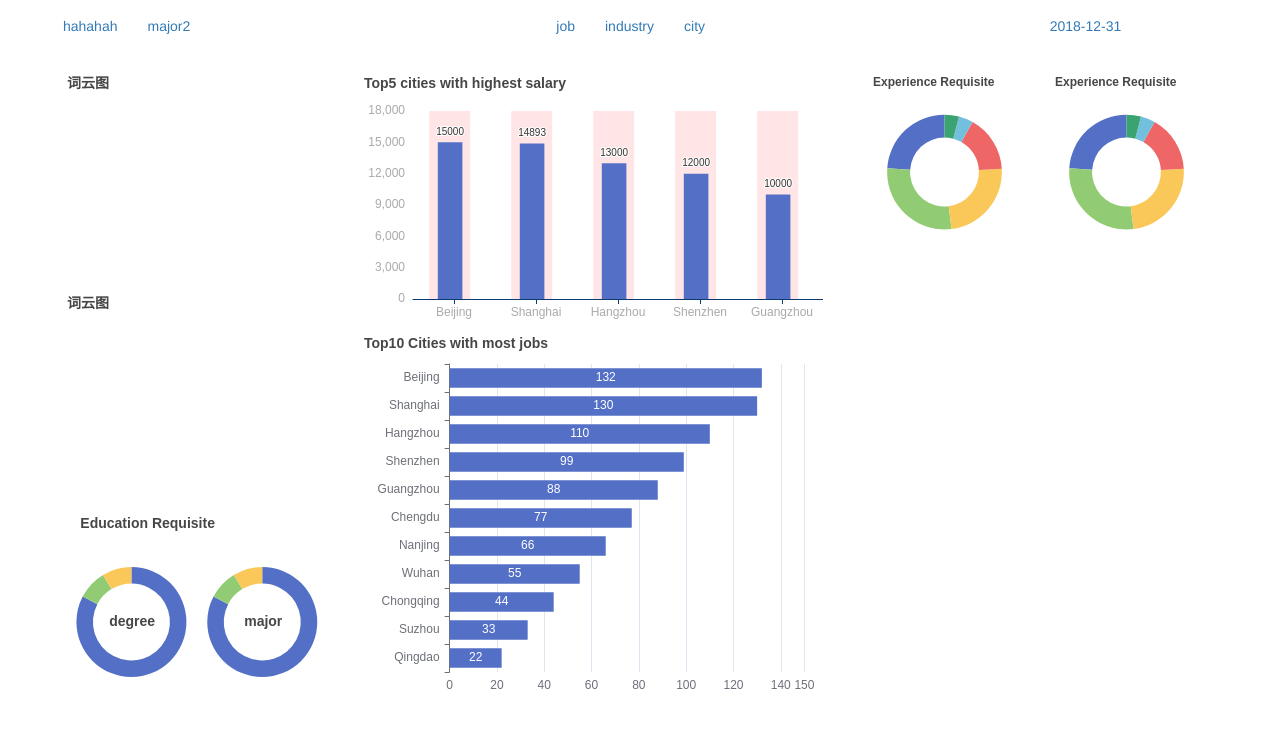
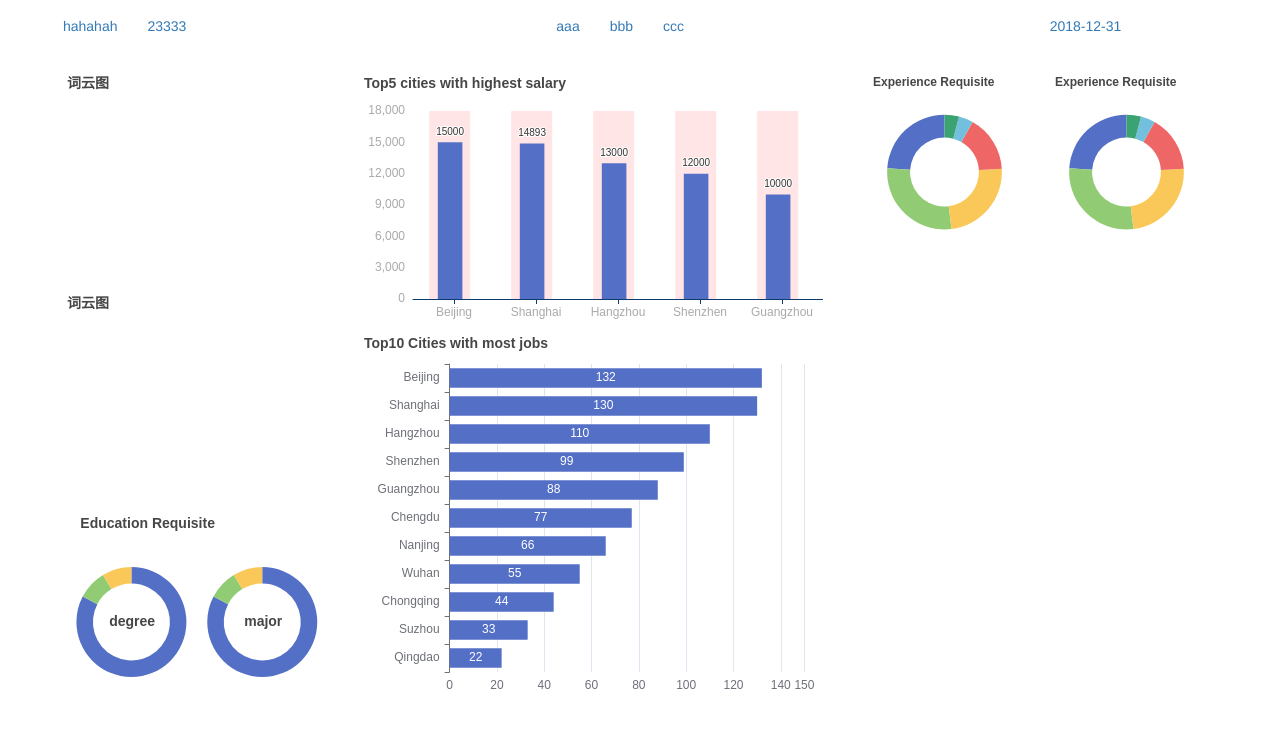
Before and after one commit to chaser66/julie-zhu, a plain HTML site: page index.html in a window 1280 px wide. Drawn offline with nearby package versions, Linux system fonts and the light colour scheme.

Commit message:
Update index.html

```diff
--- a/index.html
+++ b/index.html
@@ -16,13 +16,13 @@
         <div class="nav navbar-nav nav-link col-md-5 menu center-block">
             <div class="space"></div>
             <li><a href="main.html" class="menu-item text-center">hahahah</a></li>
-            <li><a href="study.html" class="menu-item text-center">major2</a></li>
+            <li><a href="study.html" class="menu-item text-center">23333</a></li>
         </div>
 
         <div class="nav navbar-nav col-md-5 nav-link hidden-xs text-center menu center-block">
-            <li><a href="helpdocument.html" calss="menu-item">job</a></li>
-            <li><a href="signup.html" calss="menu-item">industry</a></li>
-            <li><a href="login.html" calss="menu-item">city</a></li>
+            <li><a href="helpdocument.html" calss="menu-item">aaa</a></li>
+            <li><a href="signup.html" calss="menu-item">bbb</a></li>
+            <li><a href="login.html" calss="menu-item">ccc</a></li>
         </div>
 
         <div class="nav navbar-nav col-md-2 nav-link hidden-xs text-center center-block">
```
